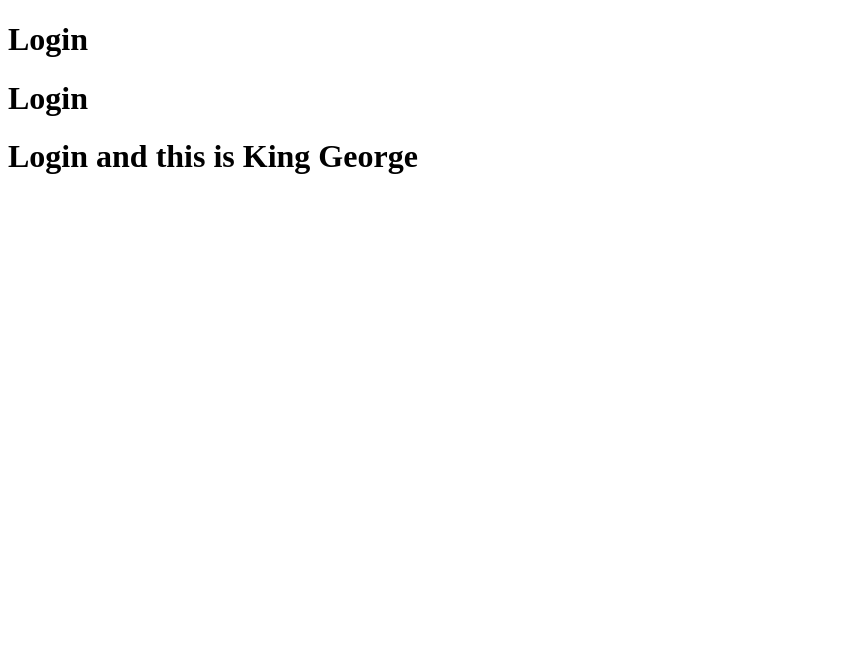
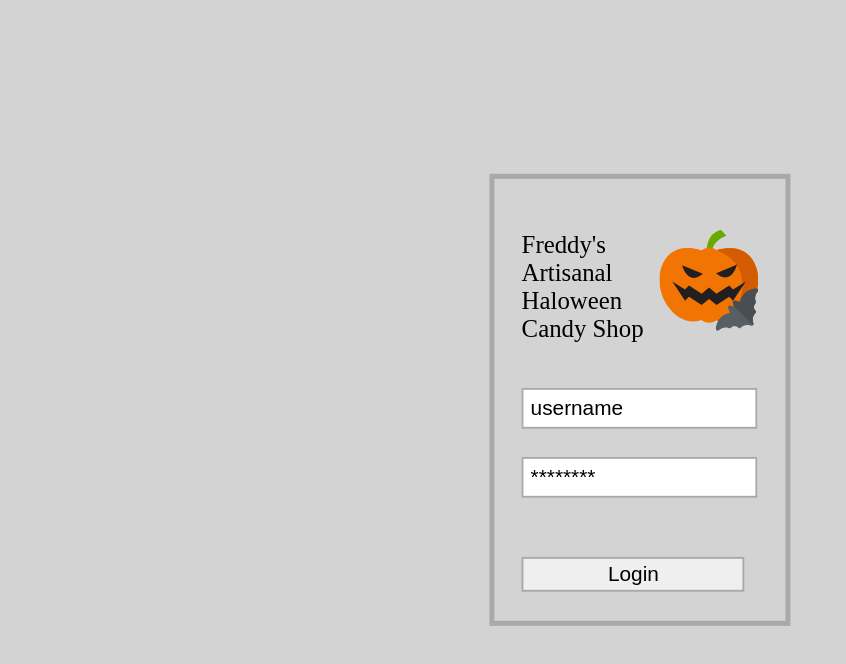
Before and after one commit to King-George1/FE_Submission02, a website built with webpack: page src/index.html in a window 1280 px wide. Shown: the whole page, without its empty margins (0-846 px from the left). Built offline with nearby package versions, Linux system fonts and the light colour scheme.

Commit message:
Included the login page and its css file

```diff
--- /dev/null
+++ b/src/css/login.css
@@ -0,0 +1,70 @@
+body{
+    background-color: lightgray;
+    height: 90%;
+
+}
+
+input::-webkit-input-placeholder {
+    color: black;
+}
+#main-container{
+    position: absolute;
+        top: 50%;
+        left: 50%;
+        margin-right: -50%;
+        transform: translate(-50%, -50%)
+}
+body #login-container{
+    width: 14.8rem;
+    height: 24.25rem;
+}
+#login-container{
+    border: 5px solid darkgray;
+    padding: 1.7rem;
+}
+.login-info{
+    display: flex;
+}
+.login-info img{
+    margin: 24px 0px 24px 0px;
+}
+
+.form-fields{
+    display: inline-block;
+    width: 94%;
+    padding-left: 7px;
+    border: 2px solid darkgray;
+    height: 35px;
+    font-size: 1.3rem;
+
+}
+
+#input-username{
+    margin-top: 20px;
+}
+
+#input-password{
+    margin-top: 28px;
+}
+
+#input-submit{
+    margin-top: 25px;
+    cursor: pointer;
+}
+
+#input-submit:hover{
+    background-color: darkgray;
+    color: white;
+}
+
+
+#shop-title{
+    font-size: 1.55rem;
+}
+#error-message{
+    color: red;
+    font-size: 1.1rem;
+    visibility: hidden;
+    margin-bottom: 5px;
+    margin-top: 8px;
+}
--- a/src/index.html
+++ b/src/index.html
@@ -7,8 +7,41 @@
     <title>Login</title>
   </head>
   <body>
-    <h1>Login</h1>
-    <h1>Login</h1>
-    <h1>Login and this is King George</h1>
+    <div id="main-container">
+      <div id="login-container">
+        <div class="login-info">
+          <p id="shop-title">Freddy's Artisanal Haloween Candy Shop</p>
+          <img
+            src="./src/assets/Freddys_Logo.svg"
+            width="42%"
+            height="42%"
+            alt="shop-logo"
+          />
+        </div>
+        <form id="loginForm">
+          <input
+            type="text"
+            name="username"
+            placeholder="username"
+            id="input-username"
+            class="form-fields"
+          />
+          <input
+            type="password"
+            name="password"
+            placeholder="********"
+            id="input-password"
+            class="form-fields"
+          />
+          <p id="error-message">Input Errors</p>
+          <input
+            type="submit"
+            value="Login"
+            class="form-fields"
+            id="input-submit"
+          />
+        </form>
+      </div>
+    </div>
   </body>
 </html>
--- a/src/index.js
+++ b/src/index.js
@@ -1,3 +1,4 @@
-
+import "./css/login.css";
+import "./assets/Freddys_Logo.svg";
 console.log("This is login");
 console.log("Why are you not working godoodod")
```
Also changed, not shown: src/assets/Freddys_Logo.svg (added).
